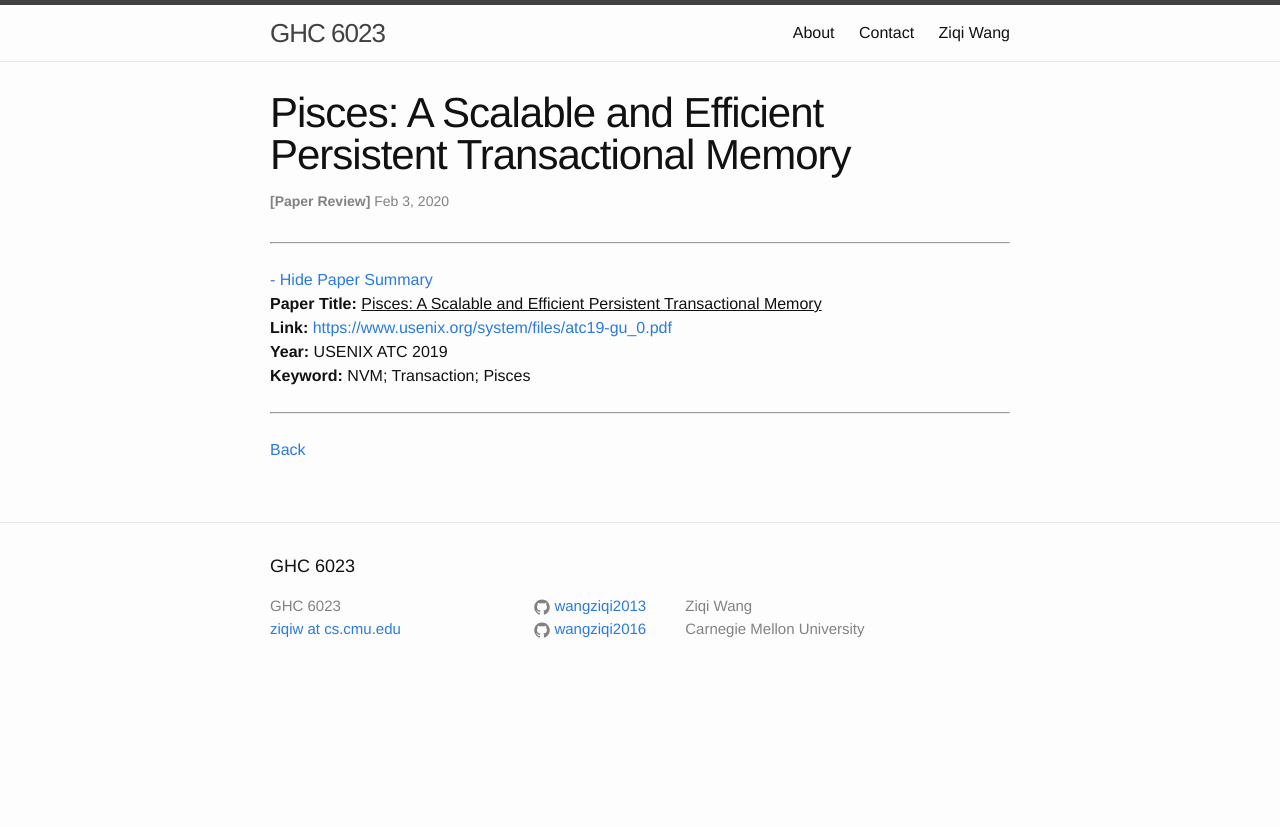
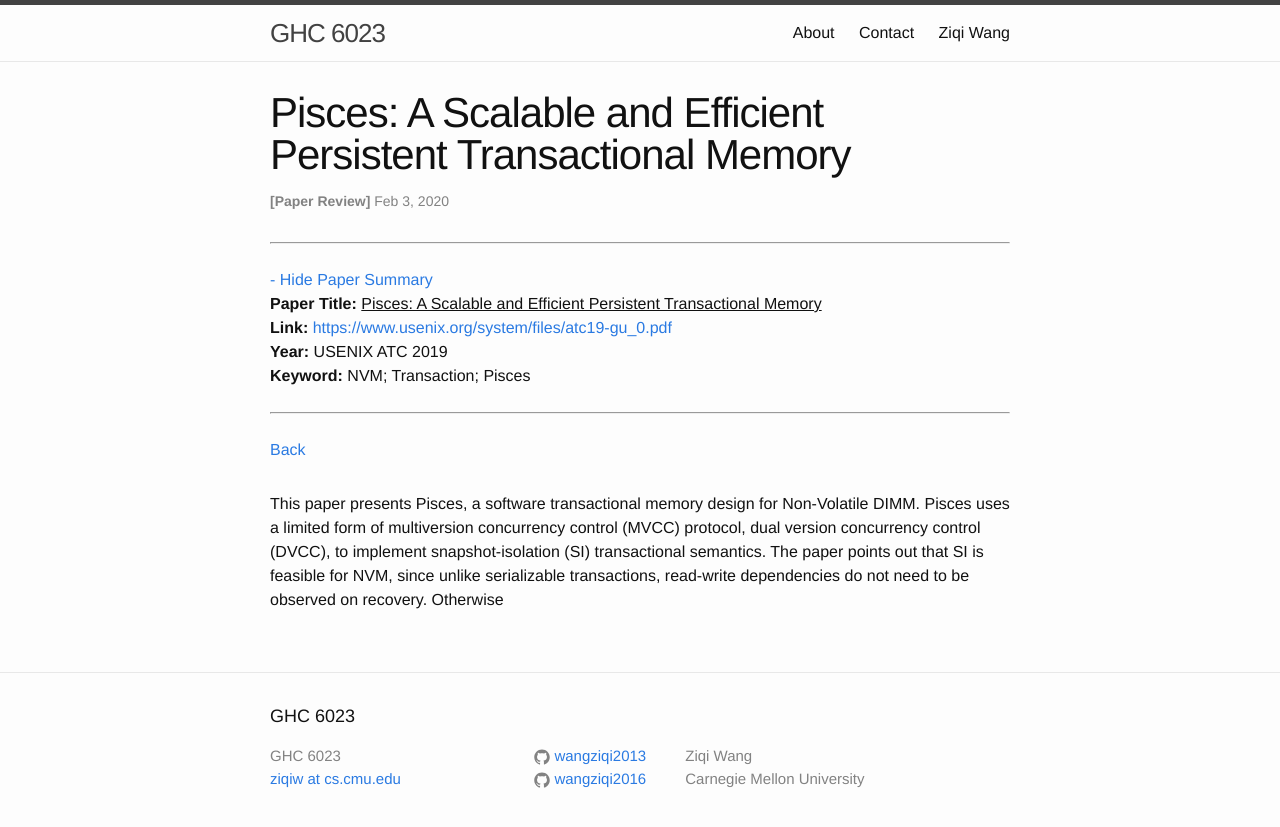
Before and after one commit to wangziqi2013/wangziqi2013.github.io, a Jekyll site: the page built from _posts/2020-02-02-pisces.markdown, in a window 1280 px wide. Shown: the top 827 px of the page. Built offline with Jekyll 4.4.1, drawn with Linux system fonts in a browser that asks for light colours.

Commit message:
Adding motivation

```diff
--- a/_posts/2020-02-02-pisces.markdown
+++ b/_posts/2020-02-02-pisces.markdown
@@ -12,3 +12,8 @@ htm_cd:
 htm_cr:
 version_mgmt:
 ---
+
+This paper presents Pisces, a software transactional memory design for Non-Volatile DIMM. Pisces uses a limited form
+of multiversion concurrency control (MVCC) protocol, dual version concurrency control (DVCC), to implement snapshot-isolation
+(SI) transactional semantics. The paper points out that SI is feasible for NVM, since unlike serializable transactions,
+read-write dependencies do not need to be observed on recovery. Otherwise
```
